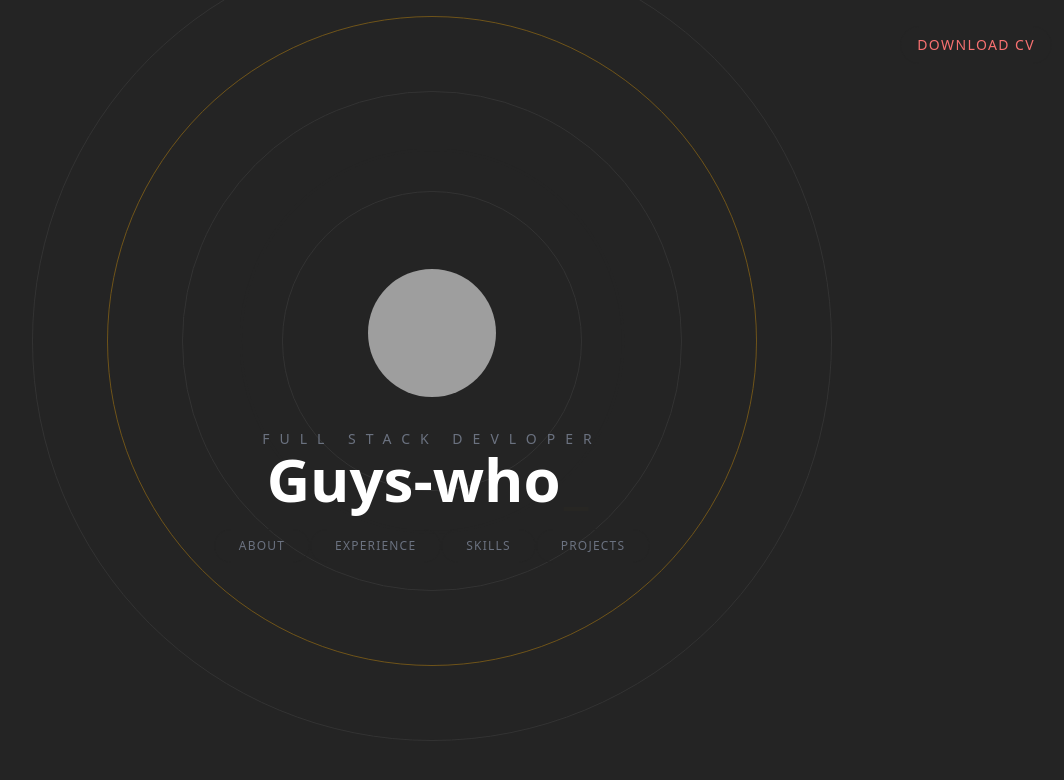
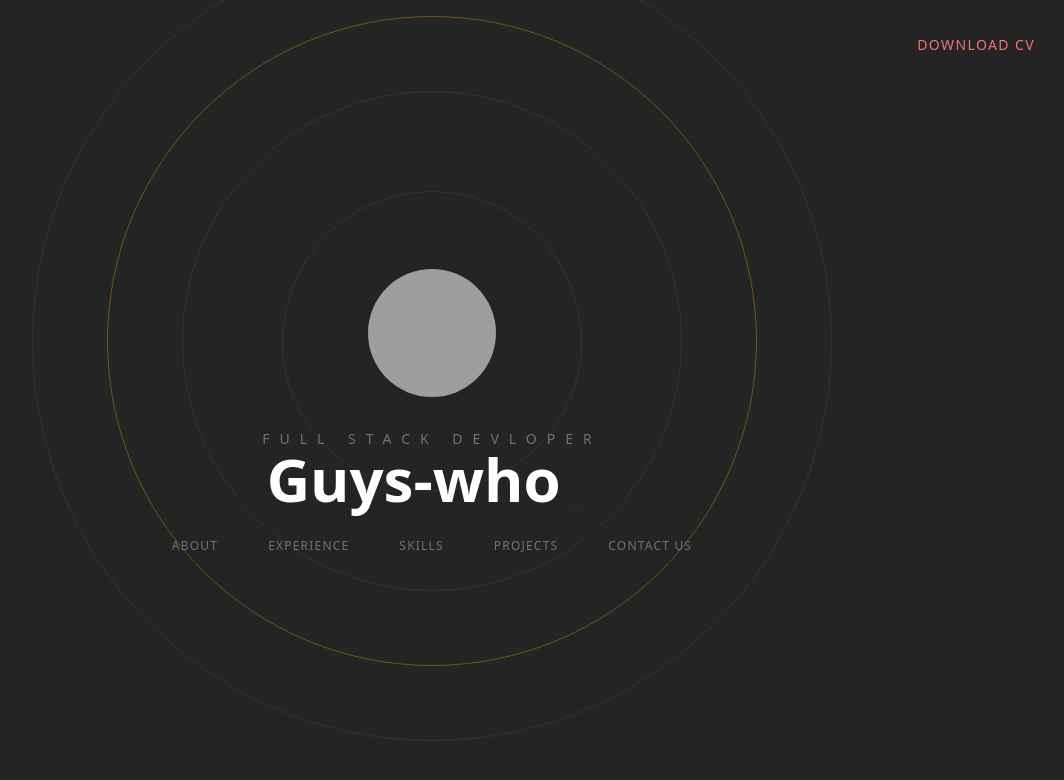
Before and after one commit to RaMandeep2002/ramandeep_singh_portfolio, a Next.js app: page / in a window 1280 px wide. Shown: the top 780 px of the page, without its empty margins (208-1272 px from the left). Built offline with nearby package versions, Linux system fonts and the light colour scheme; grey boxes are pictures that could not be loaded.

Commit message:
add some projects

```diff
--- a/components/Hero.tsx
+++ b/components/Hero.tsx
@@ -69,6 +69,7 @@ export default function Hero({ }: Props) {
           {/* <Link href="#Skills"><button className='heroButton'>Educattrmion</button></Link> */}
           <Link href="#Skills"><button className='heroButton'>Skills</button></Link>
           <Link href="#Projects"><button className='heroButton'>Projects</button></Link>
+          <Link href="#Contact"><button className='heroButton'>Contact Us</button></Link>
         </motion.div>
       </div>
     </div>
```
